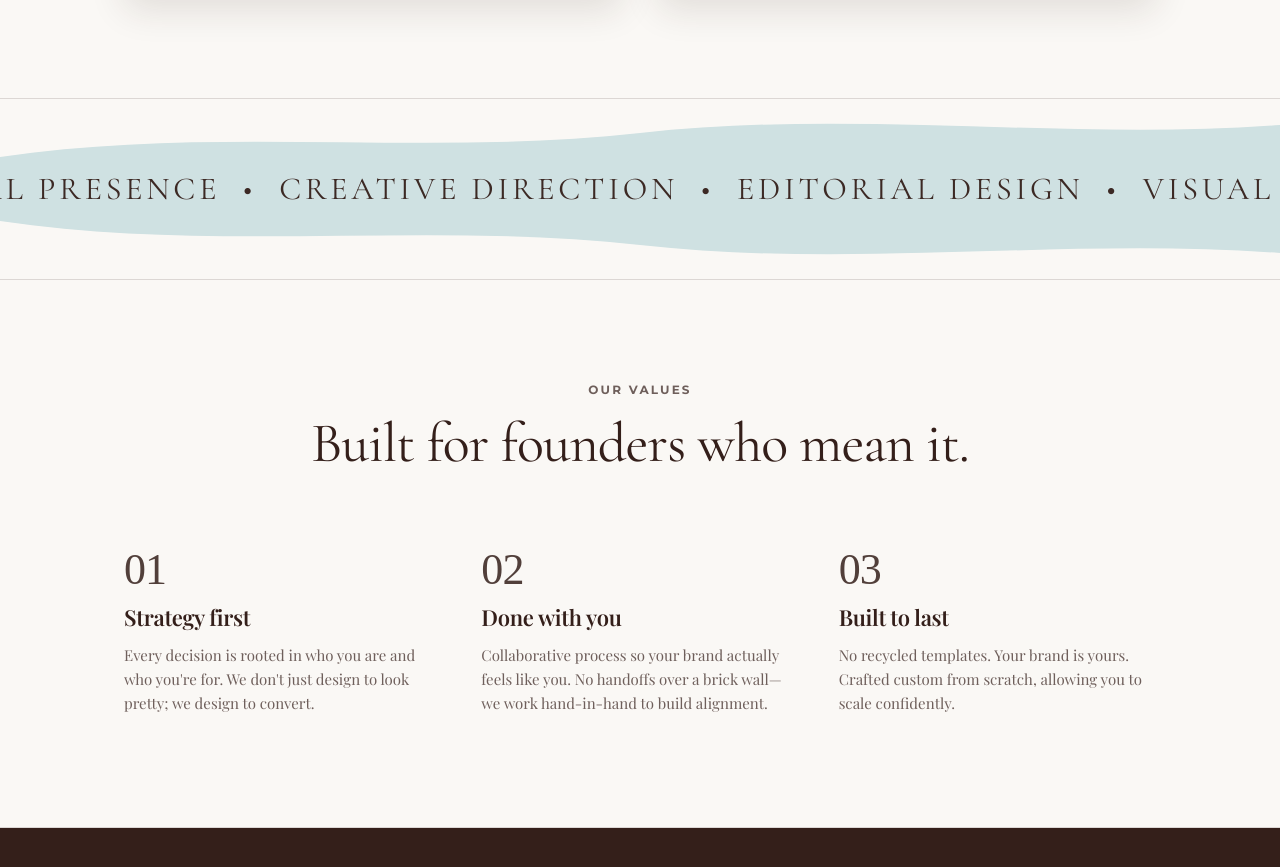
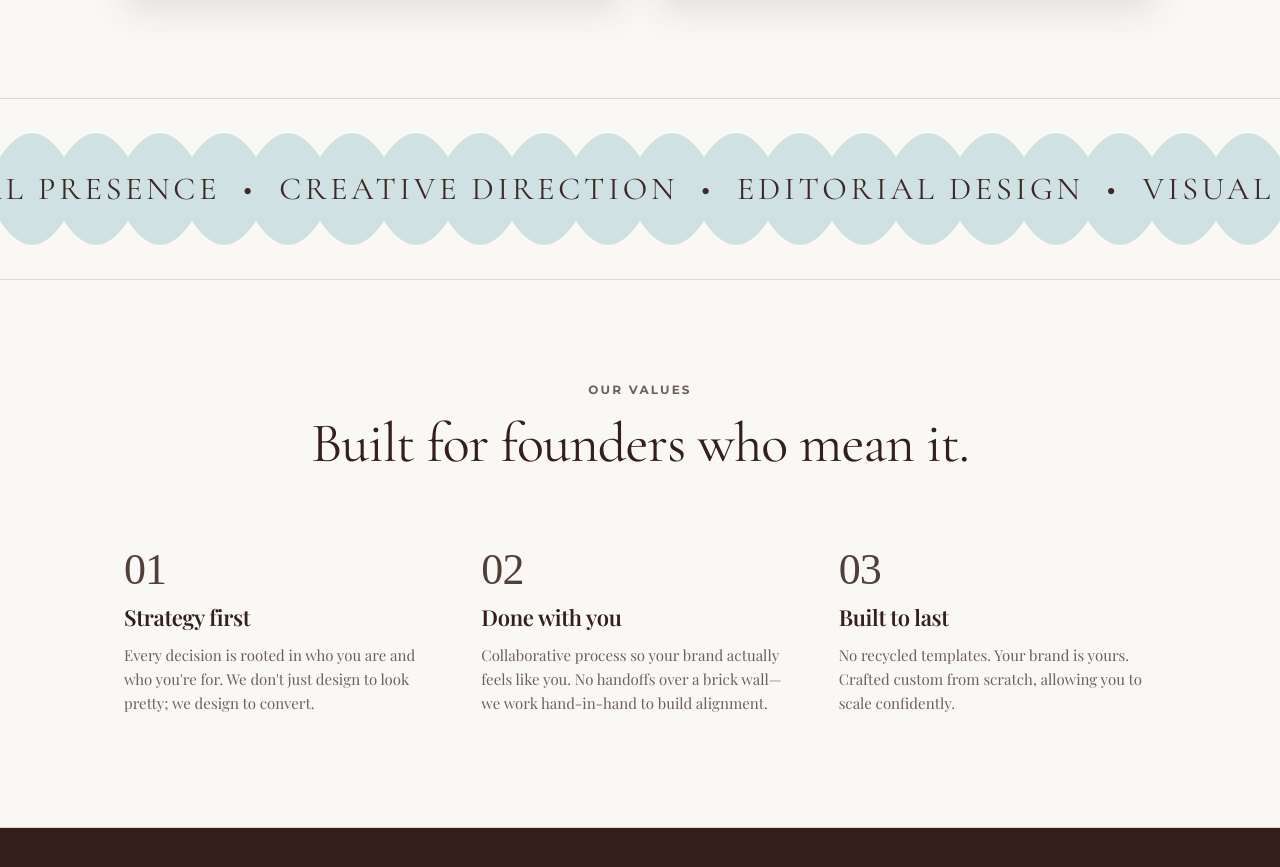
Before and after one commit to milanese88/intent-digital, a React (Vite) app: page / in a window 1280 px wide. Shown: the part 3066-3933 px from the top of the page. Built offline with nearby package versions, Linux system fonts and the light colour scheme; a web font is replaced by a local one.

Commit message:
Update Home.jsx

```diff
--- a/src/pages/Home.jsx
+++ b/src/pages/Home.jsx
@@ -210,12 +210,12 @@ export default function Home({ navigateTo }) {
         </div>
       </section>
 
-      {/* WAVE MARQUEE MOTION BANNER */}
+      {/* BOUNCY SCALLOP / CLOUD MARQUEE MOTION BANNER */}
       <div className="wave-marquee-section">
-        {/* Top Wave SVG */}
+        {/* Top Scallop Wave SVG */}
         <div className="wave-divider wave-top">
-          <svg viewBox="0 0 1440 60" preserveAspectRatio="none" fill="none" xmlns="http://www.w3.org/2000/svg">
-            <path d="M0 60C240 20 480 60 720 30C960 0 1200 40 1440 20V60H0Z" fill="var(--dusty-blue)"/>
+          <svg viewBox="0 0 1200 36" preserveAspectRatio="none" fill="none" xmlns="http://www.w3.org/2000/svg">
+            <path d="M0 36 Q30 0 60 36 Q90 0 120 36 Q150 0 180 36 Q210 0 240 36 Q270 0 300 36 Q330 0 360 36 Q390 0 420 36 Q450 0 480 36 Q510 0 540 36 Q570 0 600 36 Q630 0 660 36 Q690 0 720 36 Q750 0 780 36 Q810 0 840 36 Q870 0 900 36 Q930 0 960 36 Q990 0 1020 36 Q1050 0 1080 36 Q1110 0 1140 36 Q1170 0 1200 36 V36 H0 Z" fill="var(--dusty-blue)"/>
           </svg>
         </div>
 
@@ -228,10 +228,10 @@ export default function Home({ navigateTo }) {
           </div>
         </div>
 
-        {/* Bottom Wave SVG */}
+        {/* Bottom Scallop Wave SVG */}
         <div className="wave-divider wave-bottom">
-          <svg viewBox="0 0 1440 60" preserveAspectRatio="none" fill="none" xmlns="http://www.w3.org/2000/svg">
-            <path d="M0 0C240 40 480 0 720 30C960 60 1200 20 1440 40V0H0Z" fill="var(--dusty-blue)"/>
+          <svg viewBox="0 0 1200 36" preserveAspectRatio="none" fill="none" xmlns="http://www.w3.org/2000/svg">
+            <path d="M0 0 Q30 36 60 0 Q90 36 120 0 Q150 36 180 0 Q210 36 240 0 Q270 36 300 0 Q330 36 360 0 Q390 36 420 0 Q450 36 480 0 Q510 36 540 0 Q570 36 600 0 Q630 36 660 0 Q690 36 720 0 Q750 36 780 0 Q810 36 840 0 Q870 36 900 0 Q930 36 960 0 Q990 36 1020 0 Q1050 36 1080 0 Q1110 36 1140 0 Q1170 36 1200 0 V0 H0 Z" fill="var(--dusty-blue)"/>
           </svg>
         </div>
       </div>
```
